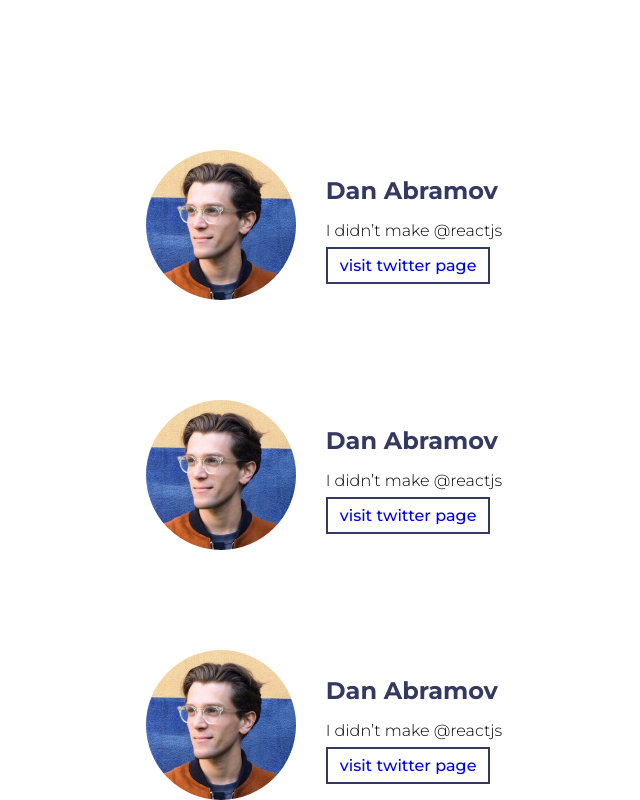
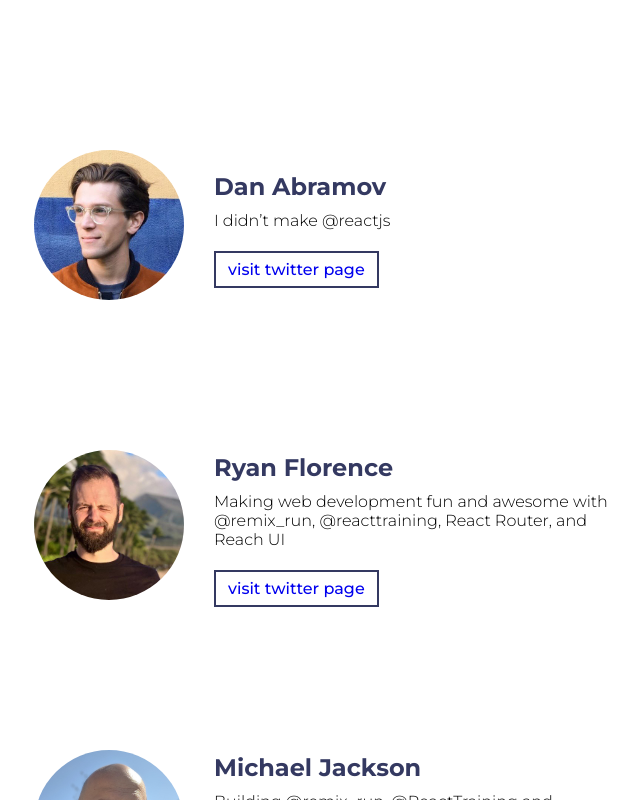
Before and after one commit to nicolaskimm/twitterbook, a React (Create React App) app: page / in a window 1280 px wide. Shown: the top 800 px of the page, without its empty margins (316-956 px from the left). Built offline with nearby package versions, Linux system fonts and the light colour scheme.

Commit message:
map twitterAcounts in ListWrapper & fix some styles

```diff
--- a/src/components/ListWrapper/ListItem/ListItem.css
+++ b/src/components/ListWrapper/ListItem/ListItem.css
@@ -1,10 +1,9 @@
 .listItem__wrapper {
   display: flex;
-  justify-content: center;
   align-items: center;
   list-style: none;
   padding: 50px 30px;
-  margin: 0;
+  margin: 0 0 50px 0;
 }
 
 .listItem__image {
@@ -23,6 +22,7 @@
 
 .listItem__description {
   font-weight: 300;
+  margin: 10px 0 30px;
 }
 
 .listItem__button {
--- a/src/components/ListWrapper/ListItem/ListItem.js
+++ b/src/components/ListWrapper/ListItem/ListItem.js
@@ -1,18 +1,29 @@
 import React from "react";
+import PropTypes from "prop-types";
 import "./ListItem.css";
-import DanAbramovImage from "../../../assets/images/DanAbramovImage.jpg";
 
-const ListItem = () => (
+const ListItem = ({ image, name, description, twitterLink }) => (
   <li className="listItem__wrapper">
-    <img src={DanAbramovImage} alt="Dan Abramov" className="listItem__image" />
+    <img src={image} alt={name} className="listItem__image" />
     <div>
-      <h2 className="listItem__name">Dan Abramov</h2>
-      <p className="listItem__description">I didn’t make @reactjs</p>
-      <a className="listItem__button" href="https://twitter.com/dan_abramov">
+      <h2 className="listItem__name">{name}</h2>
+      <p className="listItem__description">{description}</p>
+      <a className="listItem__button" href={twitterLink}>
         visit twitter page
       </a>
     </div>
   </li>
 );
 
+ListItem.propTypes = {
+  image: PropTypes.string.isRequired,
+  name: PropTypes.string.isRequired,
+  description: PropTypes.string,
+  twitterLink: PropTypes.string.isRequired,
+};
+
+ListItem.defaultProps = {
+  description: "One of the React creators",
+};
+
 export default ListItem;
--- a/src/components/ListWrapper/ListWrapper.css
+++ b/src/components/ListWrapper/ListWrapper.css
@@ -1,5 +1,5 @@
 .listWrapper__wrapper {
   padding: 0;
   margin: 100px auto 0;
-  width: 80vw;
+  width: 50vw;
 }
--- a/src/components/ListWrapper/ListWrapper.js
+++ b/src/components/ListWrapper/ListWrapper.js
@@ -1,12 +1,13 @@
 import React from "react";
 import "./ListWrapper.css";
+import { twitterAcounts } from "../../data/twitterAcounts";
 import ListItem from "./ListItem/ListItem";
 
 const ListWrapper = () => (
   <ul className="listWrapper__wrapper">
-    <ListItem />
-    <ListItem />
-    <ListItem />
+    {twitterAcounts.map((item) => (
+      <ListItem {...item} />
+    ))}
   </ul>
 );
 
```
Also changed, not shown: src/data/twitterAcounts.js (+4 -4 lines).
